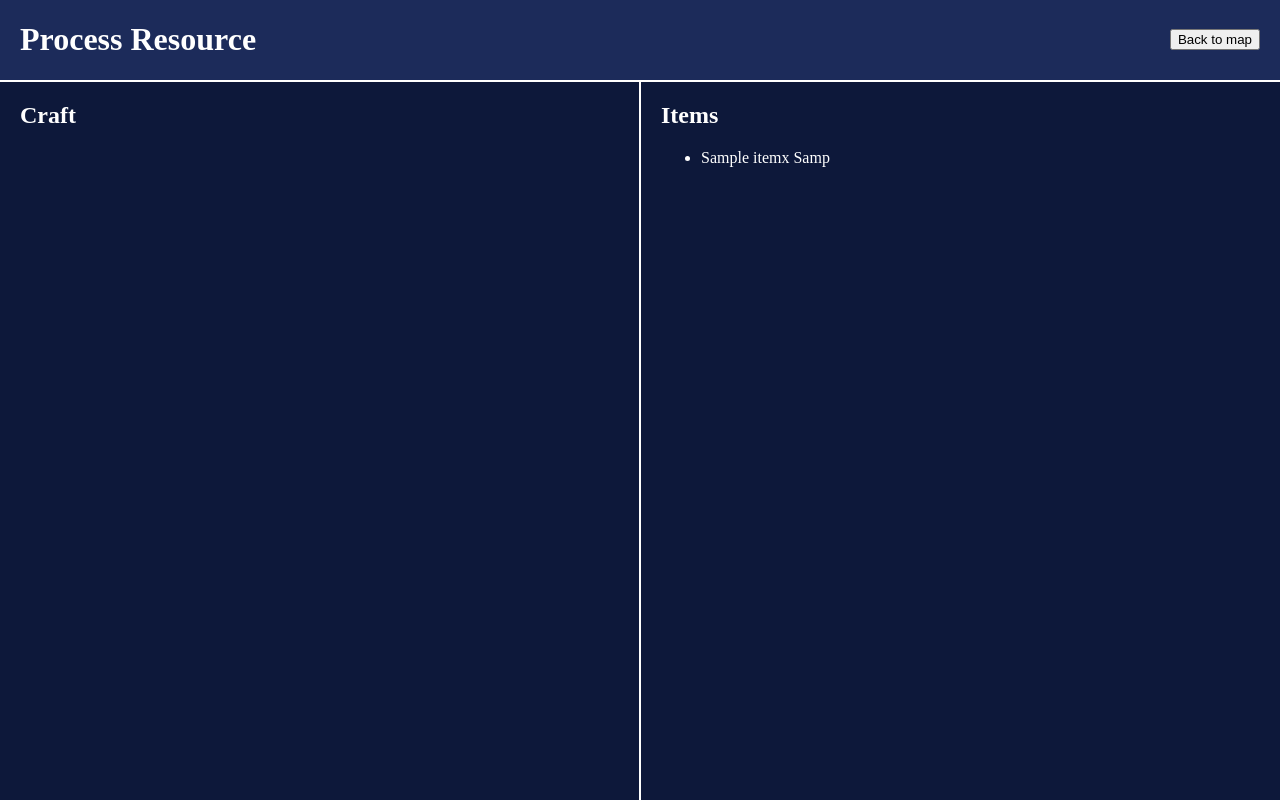
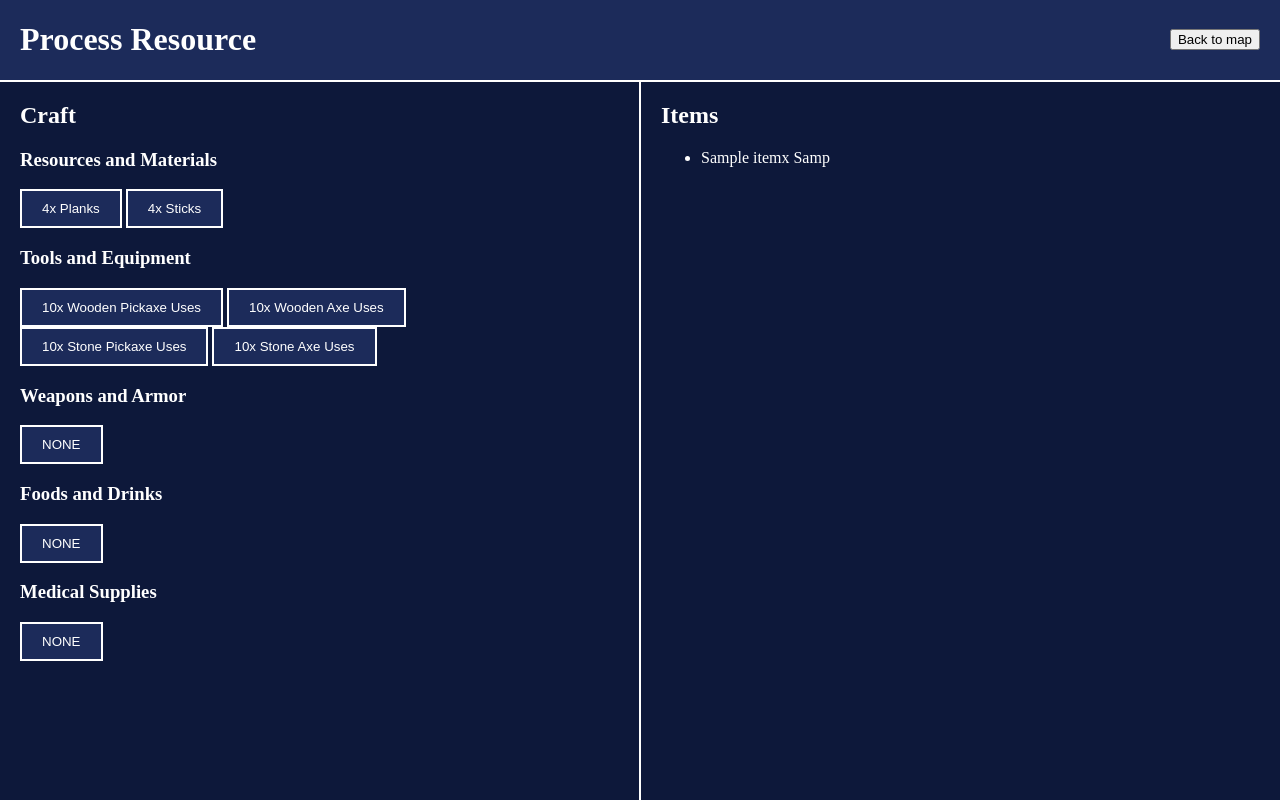
Before and after one commit to Krielkjip/WEB-RPG, a FastAPI app: template templates/game/inventory.j2 in a window 1280 px wide. Run offline with FastAPI, Linux system fonts and the light colour scheme; the template is opened without the code that fills it: most values are stand-ins (such as "Sample title", 1, 10 or a date in 2020); parts of the project's set-up code (start-up, migrations or seed data) failed here and were passed over.

Commit message:
made craft buttons

```diff
--- a/templates/game/inventory.j2
+++ b/templates/game/inventory.j2
@@ -38,6 +38,43 @@
         .box-1 {
             border-right: 2px solid white;
         }
+
+        .button-container {
+            position: relative;
+            display: inline-block;
+        }
+
+        .description {
+            display: none;
+            width: 100px;
+            background-color: #1c2b5a;
+            color: white;
+            text-align: center;
+            border: 2px solid white;
+            padding: 5px;
+            position: absolute;
+            bottom: calc(100% - 2px); /* Position above the button */
+            left: 50%;
+            transform: translateX(-50%);
+            box-shadow: 0 2px 4px rgba(0, 0, 0, 0.1);
+        }
+
+        .button-container:hover .description {
+            display: block;
+        }
+
+        .button {
+            padding: 10px 20px;
+            cursor: pointer;
+            border: 2px solid white;
+            background-color: #1c2b5a;
+            color: white;
+        }
+
+        p {
+            margin: 0;
+            padding: 0;
+        }
     </style>
 </head>
 <body>
@@ -45,9 +82,82 @@
     <h1>Process Resource</h1>
     <button onclick="location.href='/index?command=load current'">Back to map</button>
 </div>
+
 <div class="container">
     <div class="box-1">
+
         <h2>Craft</h2>
+
+        <h3>Resources and Materials</h3>
+        <div class="button-container">
+            <button class="button">4x Planks</button>
+            <div class="description">
+                <p>1x Logs</p>
+            </div>
+        </div>
+        <div class="button-container">
+            <button class="button">4x Sticks</button>
+            <div class="description">
+                <p>2x Planks</p>
+            </div>
+        </div>
+
+        <h3>Tools and Equipment</h3>
+        <div class="button-container">
+            <button class="button">10x Wooden Pickaxe Uses</button>
+            <div class="description">
+                <p>3x Planks</p>
+                <p>2x Sticks</p>
+            </div>
+        </div>
+        <div class="button-container">
+            <button class="button">10x Wooden Axe Uses</button>
+            <div class="description">
+                <p>3x Planks</p>
+                <p>2x Sticks</p>
+            </div>
+        </div>
+        <br/>
+        <div class="button-container">
+            <button class="button">10x Stone Pickaxe Uses</button>
+            <div class="description">
+                <p>3x Rocks</p>
+                <p>2x Sticks</p>
+            </div>
+        </div>
+        <div class="button-container">
+            <button class="button">10x Stone Axe Uses</button>
+            <div class="description">
+                <p>3x Rocks</p>
+                <p>2x Sticks</p>
+            </div>
+        </div>
+
+        <h3>Weapons and Armor</h3>
+        <div class="button-container">
+            <button class="button">NONE</button>
+            <div class="description">
+                <p>NONE</p>
+            </div>
+        </div>
+
+        <h3>Foods and Drinks</h3>
+        <div class="button-container">
+            <button class="button">NONE</button>
+            <div class="description">
+                <p>NONE</p>
+            </div>
+        </div>
+
+        <h3>Medical Supplies</h3>
+        <div class="button-container">
+            <button class="button">NONE</button>
+            <div class="description">
+                <p>NONE</p>
+            </div>
+        </div>
+
+
     </div>
     <div class="box-2">
         <h2>Items</h2>
```
